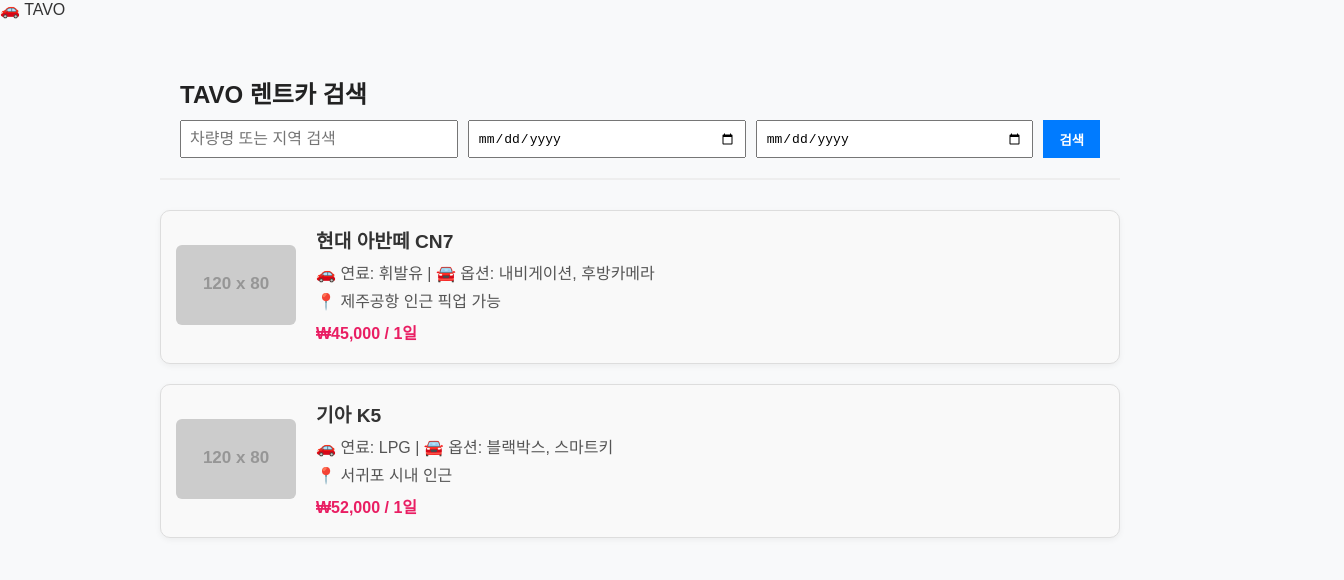
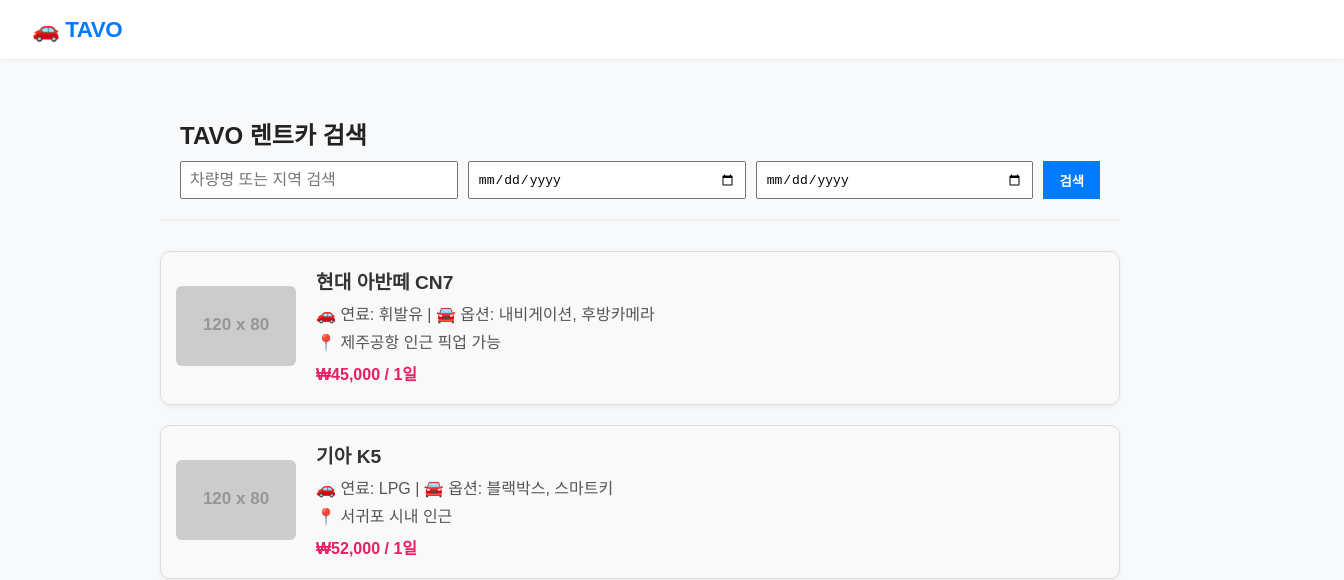
Before and after one commit to Hoyeon127/TAVO, a plain HTML site: page index.html in a window 1280 px wide. Shown: the top 580 px of the page, 1344 px wide, since content can reach past the window. Drawn offline with Linux system fonts and the light colour scheme; placeholder pictures from the web are drawn by us.

Commit message:
Update style.css

```diff
--- a/style.css
+++ b/style.css
@@ -183,3 +183,35 @@ h1 {
   border-radius: 12px;
   box-shadow: 0 4px 10px rgba(0,0,0,0.1);
 }
+
+.site-header {
+  width: 100%;
+  background: white;
+  border-bottom: 1px solid #eee;
+  display: flex;
+  justify-content: space-between;
+  align-items: center;
+  padding: 16px 32px;
+  box-shadow: 0 2px 4px rgba(0,0,0,0.02);
+  position: sticky;
+  top: 0;
+  z-index: 999;
+}
+
+.logo {
+  font-size: 1.4em;
+  font-weight: bold;
+  color: #007aff;
+  letter-spacing: -0.5px;
+}
+
+.nav a {
+  margin-left: 16px;
+  text-decoration: none;
+  color: #555;
+  font-weight: 500;
+}
+
+.nav a:hover {
+  color: #007aff;
+}
```
